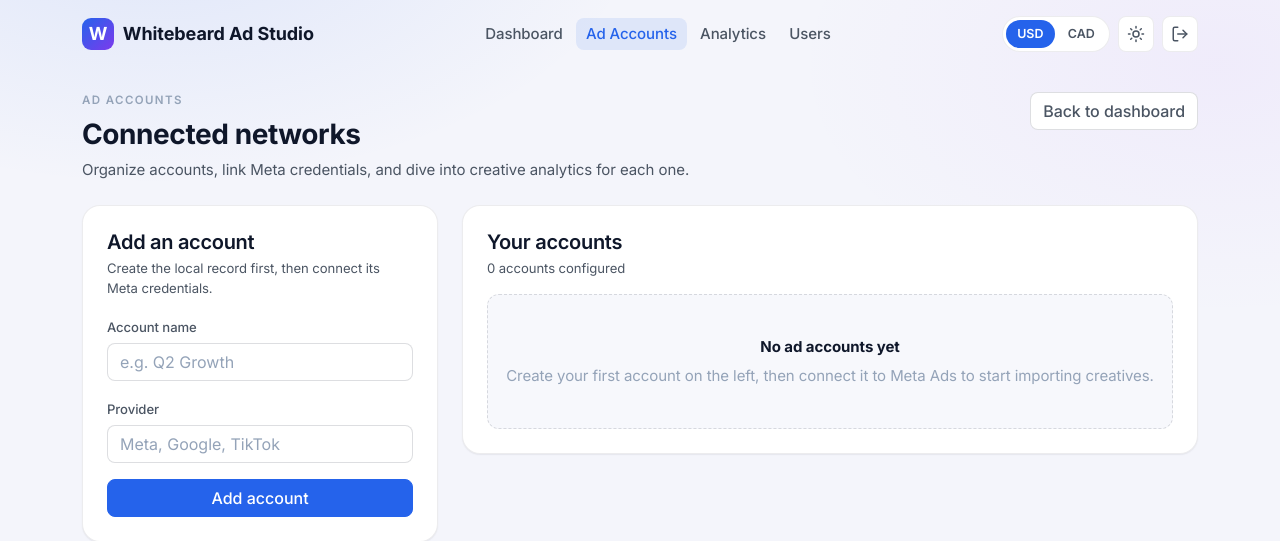
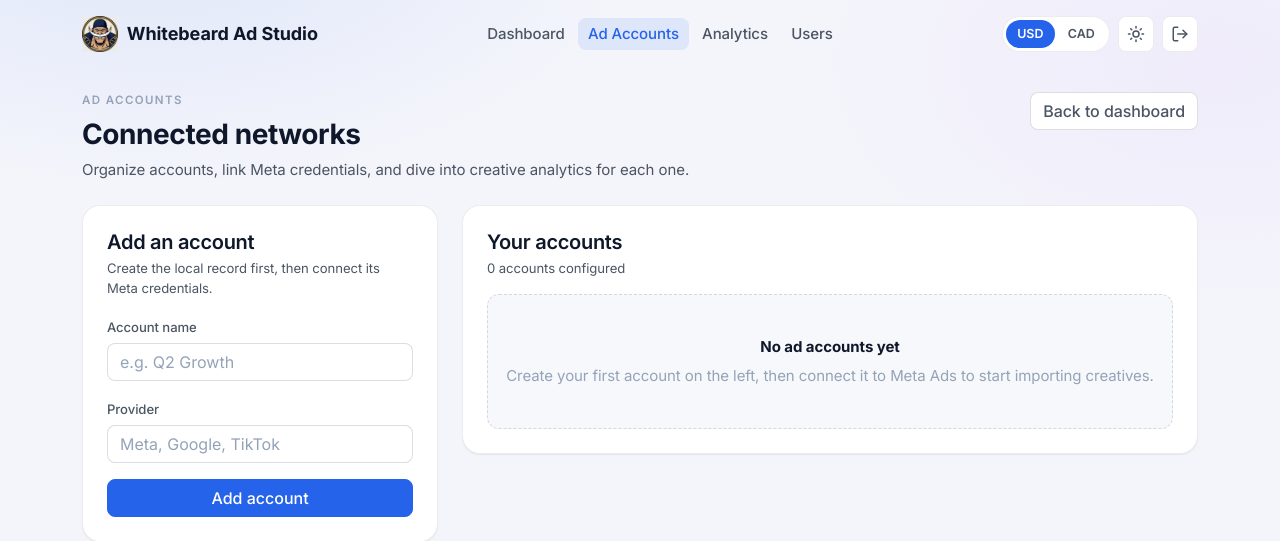
Before and after one commit to houssem-rouis/ad-account-whitebeard, a Flask app: page /accounts in a window 1280 px wide. Shown: the top 541 px of the page. Run offline with Flask 2, Linux system fonts and the light colour scheme; a user stored in the database is signed in; parts of the project's set-up code (start-up, migrations or seed data) failed here and were passed over.

Commit message:
Use Whitebeard PNG as brand mark and favicon
Co-Authored-By: Claude Opus 4.7 (1M context) <noreply@anthropic.com>

```diff
--- a/static/style.css
+++ b/static/style.css
@@ -139,14 +139,11 @@ h1, h2, h3, h4, h5, h6 {
 .app-brand:hover { color: var(--color-primary); }
 
 .app-brand-mark {
-  display: inline-flex;
-  align-items: center;
-  justify-content: center;
-  width: 32px; height: 32px;
-  border-radius: 9px;
-  background: linear-gradient(135deg, var(--color-primary), #7c3aed);
-  color: #fff;
-  font-weight: 700;
+  display: inline-block;
+  width: 36px;
+  height: 36px;
+  object-fit: contain;
+  flex-shrink: 0;
 }
 
 .app-nav-link {
--- a/templates/base.html
+++ b/templates/base.html
@@ -5,6 +5,8 @@
     <meta name="viewport" content="width=device-width, initial-scale=1">
     <meta name="theme-color" content="#2563eb">
     <title>{% block title %}Whitebeard Ad Studio{% endblock %}</title>
+    <link rel="icon" type="image/png" href="{{ url_for('static', filename='logo.png') }}">
+    <link rel="apple-touch-icon" href="{{ url_for('static', filename='logo.png') }}">
     <link rel="preconnect" href="https://fonts.googleapis.com">
     <link rel="preconnect" href="https://fonts.gstatic.com" crossorigin>
     <link href="https://fonts.googleapis.com/css2?family=Inter:wght@400;500;600;700&display=swap" rel="stylesheet">
@@ -25,7 +27,7 @@
       <div class="container">
         <div class="app-navbar-row">
           <a class="app-brand" href="{{ url_for('dashboard') if current_user.is_authenticated else url_for('login') }}">
-            <span class="app-brand-mark">W</span>
+            <img class="app-brand-mark" src="{{ url_for('static', filename='logo.png') }}" alt="Whitebeard Ad Studio">
             <span class="app-brand-text">Whitebeard Ad Studio</span>
           </a>
 
```
Also changed, not shown: static/logo.png (added).
